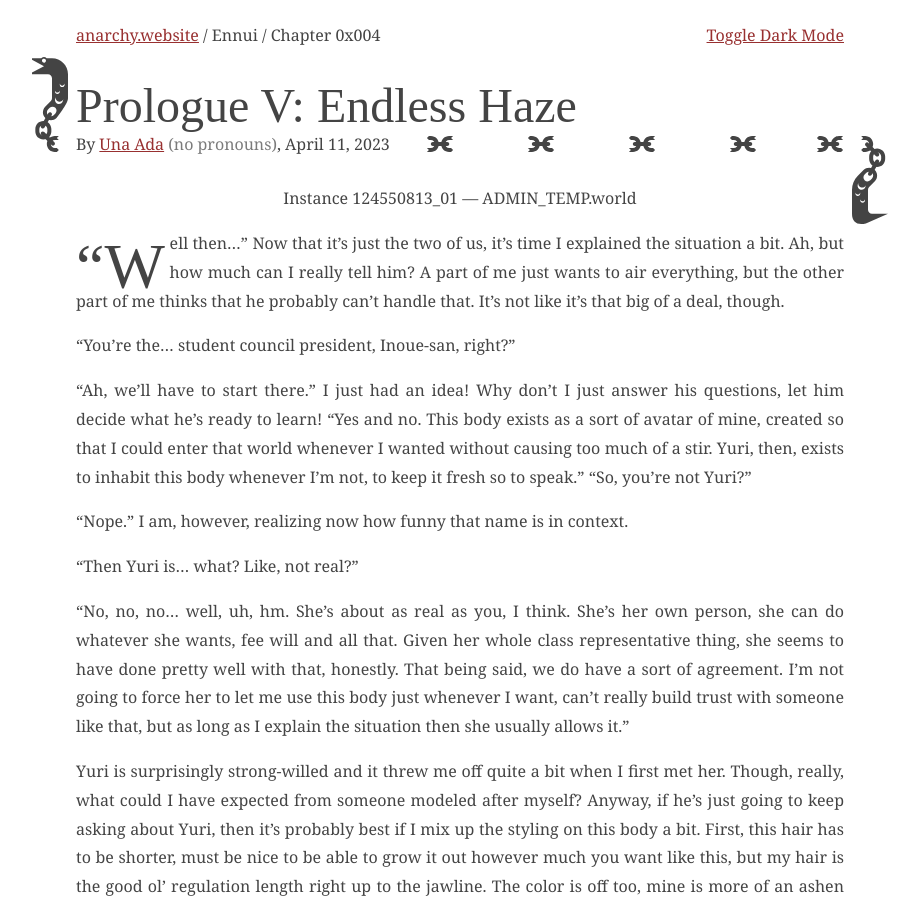
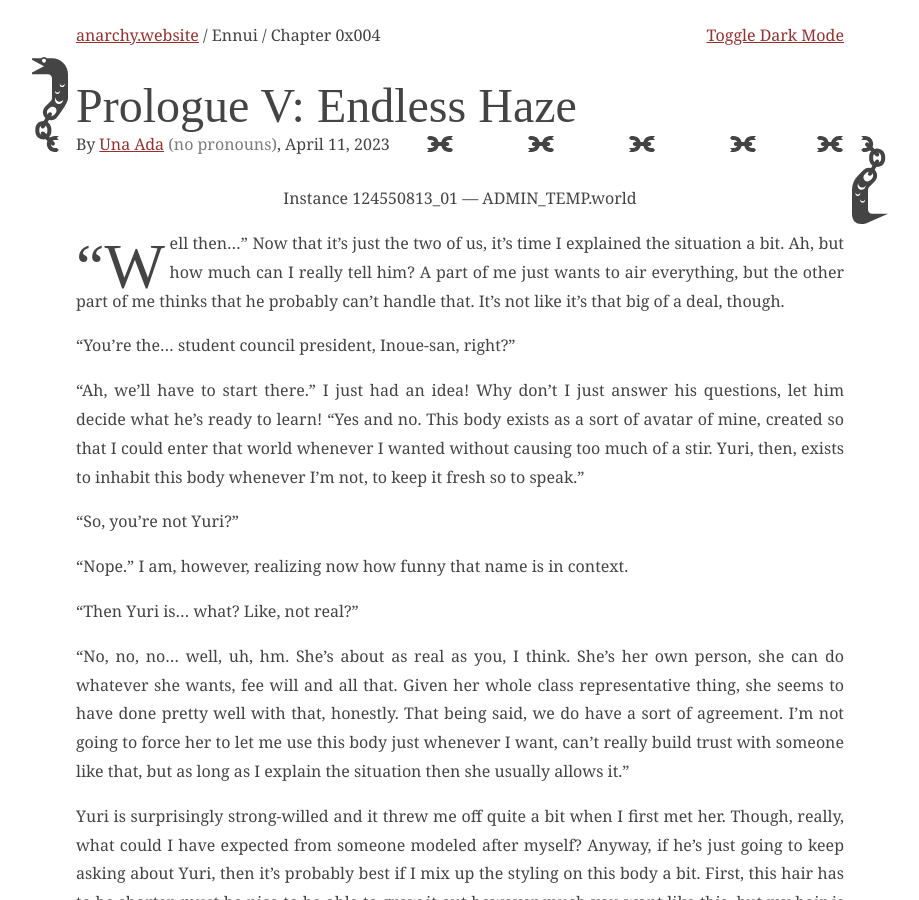
Before and after one commit to una-ada/anarchy.website, a Jekyll site: the page built from _posts/2023-04-11-0x004.md, in a window 1280 px wide and 900 px high. Shown: the whole window, without its empty margins (180-1099 px from the left). Built offline with Jekyll 4.4.1, drawn with Linux system fonts in a browser that asks for light colours; some web fonts are replaced.

Commit message:
fix spacing on ennui 004

```diff
--- a/_posts/2023-04-11-0x004.md
+++ b/_posts/2023-04-11-0x004.md
@@ -33,8 +33,10 @@
 questions, let him decide what he’s ready to learn! “Yes and no. This body
 exists as a sort of avatar of mine, created so that I could enter that world
 whenever I wanted without causing too much of a stir. Yuri, then, exists to
-inhabit this body whenever I’m not, to keep it fresh so to speak.” “So, you’re
-not Yuri?”
+inhabit this body whenever I’m not, to keep it fresh so to speak.”
+{:.content__p_noindent}
+
+“So, you’re not Yuri?”
 {:.content__p_noindent}
 
 “Nope.” I am, however, realizing now how funny that name is in context.
```
